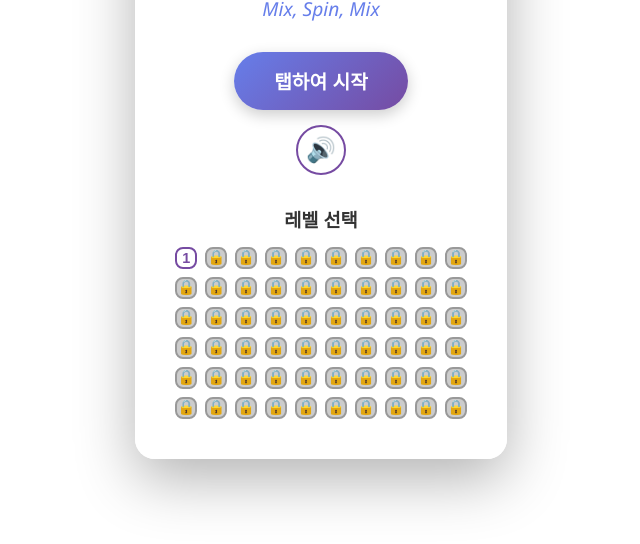
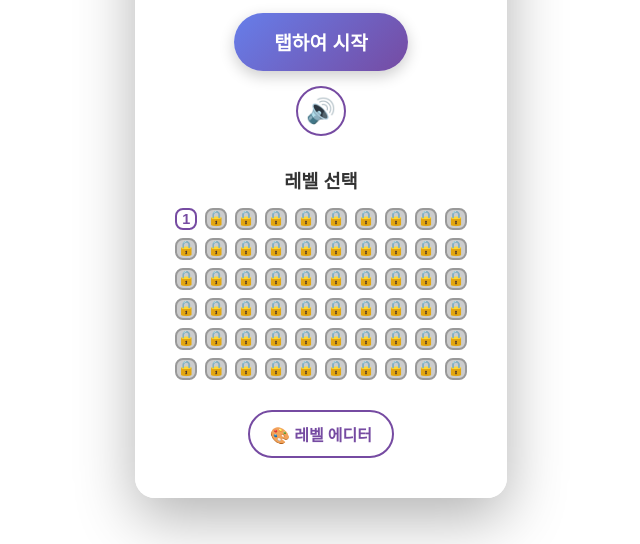
Before and after one commit to teahyen/spengames, a plain HTML site: page index.html in a window 1280 px wide. Shown: the part 256-800 px from the top of the page, without its empty margins (319-959 px from the left). Drawn offline with Linux system fonts and the light colour scheme.

```diff
--- a/index.html
+++ b/index.html
@@ -24,6 +24,9 @@
             <div class="level-select">
                 <h3>레벨 선택</h3>
                 <div id="levelGrid" class="level-grid"></div>
+            </div>
+            <div style="margin-top: 20px;">
+                <a href="level-editor.html" class="btn-secondary" style="text-decoration: none; display: inline-block; padding: 10px 20px;">🎨 레벨 에디터</a>
             </div>
         </div>
     </div>
```
Also changed, not shown: 1 other file.
